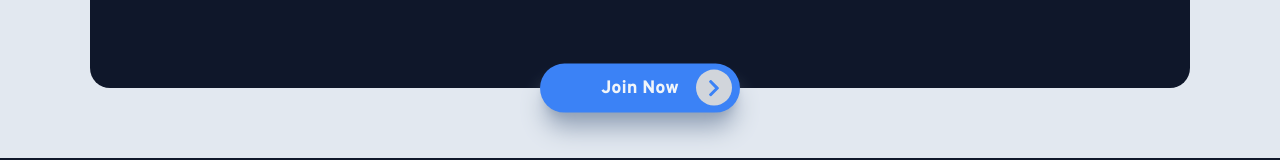
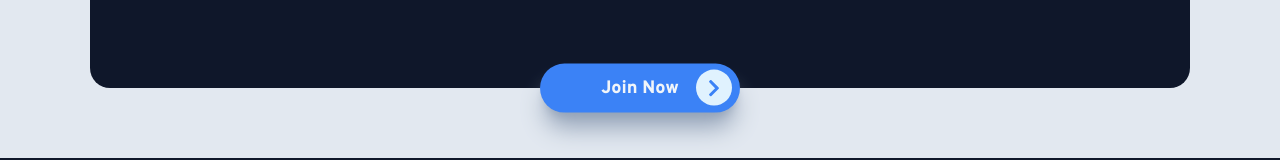
Before and after one commit to 4ndrs/anilist-clone, a Next.js app: page / in a window 1280 px wide. Shown: the part 704-864 px from the top of the page. Built offline with nearby package versions, Linux system fonts and the light colour scheme.

Commit message:
Adjust join now button colors

```diff
--- a/app/components/hero.tsx
+++ b/app/components/hero.tsx
@@ -69,7 +69,7 @@ const Hero = () => (
       className="absolute bottom-0 right-1/2 flex h-[3.07rem] w-[12.5rem] translate-x-1/2 translate-y-1/2 items-center justify-center rounded-full bg-blue-500 shadow-xl shadow-slate-400 transition-shadow duration-300 hover:shadow-2xl hover:shadow-sky-600 dark:shadow-transparent dark:hover:shadow-sky-600"
     >
       <span className="text-[1.125rem] font-extrabold">Join Now</span>
-      <div className="absolute right-2 flex h-9 w-9 items-center justify-center rounded-full bg-gray-300">
+      <div className="absolute right-2 flex h-9 w-9 items-center justify-center rounded-full bg-sky-100">
         <svg aria-hidden viewBox="0 0 320 512" className="w-3 text-blue-500">
           <path
             fill="currentColor"
```
